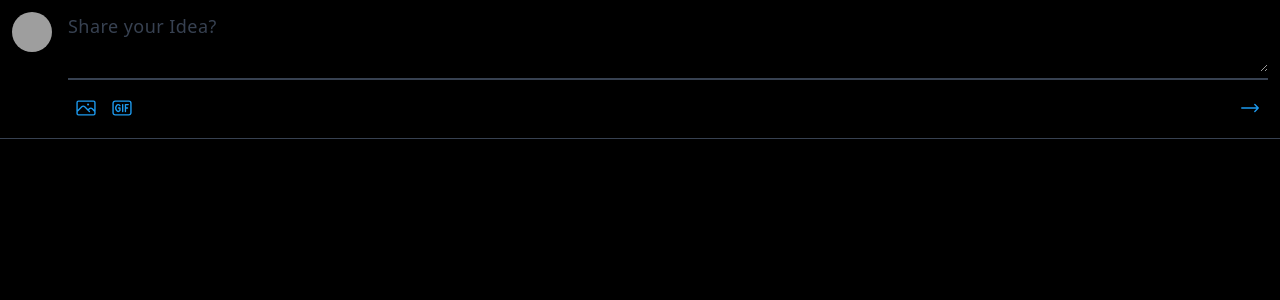
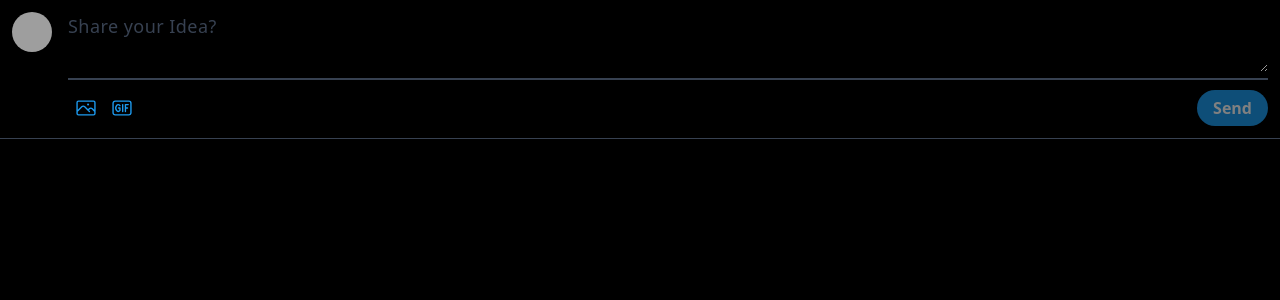
Before and after one commit to KelvinWong0421/openhub, a Next.js app: page /components/Input in a window 1280 px wide. Shown: the top 300 px of the page. Built offline with nearby package versions, Linux system fonts and the light colour scheme; grey boxes are pictures that could not be loaded.

Commit message:
Connect firebase
+post
+img

```diff
--- /dev/null
+++ b/firebase.js
@@ -0,0 +1,25 @@
+// Import the functions you need from the SDKs you need
+import { initializeApp, getApp, getApps } from "firebase/app";
+import { getFirestore } from "firebase/firestore";
+import { getStorage } from "firebase/storage";
+
+// TODO: Add SDKs for Firebase products that you want to use
+// https://firebase.google.com/docs/web/setup#available-libraries
+
+// Your web app's Firebase configuration
+const firebaseConfig = {
+  apiKey: "AIzaSyAHMuEGmIDKJb-Lpz_-KF-CJN26SaVpyJM",
+  authDomain: "openhub-g2.firebaseapp.com",
+  projectId: "openhub-g2",
+  storageBucket: "openhub-g2.appspot.com",
+  messagingSenderId: "504358266504",
+  appId: "1:504358266504:web:bf304ff1284b6c8ef8e13d"
+};
+
+// Initialize Firebase
+const app = !getApps().length ? initializeApp(firebaseConfig) : getApp();
+const db = getFirestore();
+const storage = getStorage();
+
+export default app;
+export { db, storage };
--- a/package.json
+++ b/package.json
@@ -16,6 +16,7 @@
     "@types/react-dom": "18.0.10",
     "eslint": "8.33.0",
     "eslint-config-next": "13.1.6",
+    "firebase": "^9.17.2",
     "next": "13.1.6",
     "react": "18.2.0",
     "react-dom": "18.2.0",
--- a/pages/components/Input.tsx
+++ b/pages/components/Input.tsx
@@ -1,26 +1,73 @@
 import { ArrowLongRightIcon, GifIcon, PhotoIcon, XMarkIcon } from '@heroicons/react/24/outline';
 import React, { useRef, useState } from 'react'
 
+import { db, storage } from "@/firebase";
+import {
+  addDoc,
+  collection,
+  doc,
+  serverTimestamp,
+  updateDoc,
+} from "@firebase/firestore";
+import { getDownloadURL, ref, uploadString } from "@firebase/storage";
 
 type Props = {}
 
 function Input({}: Props) {
         // hook
         const [input,setInput] = useState('');
-        const [selectedFile, setSelectedFile] = useState(null);
+        const [selectedFile, setSelectedFile] = useState<string | null>(null);
         const [showGif, setShowGif] = useState(false);
+        const [loading, setLoadiing] = useState(false);
 
         const filePickerRef = useRef<HTMLInputElement>(null);
 
+        // send post function
+        const sendPost = async() => {
+            if(loading) return;
+            setLoadiing(true);
 
-        const addImageToPost = () => {
-            setSelectedFile(selectedFile);
+            const docRef = await addDoc(collection(db,'posts'),{
+                // id: session.user.uid,
+                // username: session.user.name,
+                // userImg: session.user.image,
+                // tag: session.user.tag,
+                text: input,
+                timestamp: serverTimestamp(),
+            });
+
+            const imageRef = ref(storage, `posts/${docRef.id}/image`);
+
+            if (selectedFile){
+                await uploadString(imageRef,selectedFile,'data_url').
+                then(async () =>{
+                    const downloadURL = await getDownloadURL(imageRef)
+                    await updateDoc(doc(db,'posts',docRef.id),{
+                        image:downloadURL,
+                    })
+                })
+            }
+
+            setLoadiing(false)
+            setInput('')
+            setSelectedFile(null)
+            setShowGif(false)
+        }
+
+        const addImageToPost = (e: React.ChangeEvent<HTMLInputElement>) => {
+            const reader = new FileReader();
+            if(e.target.files&&e.target.files[0]){
+                reader.readAsDataURL(e.target.files[0]);
+            }
+            reader.onload = (readerEvent) =>{
+                setSelectedFile(readerEvent.target?.result as string);
+            }
         };
 
 
 
   return (
-    <div className={`border-b border-gray-700 p-3 flex space-x-4 /overflow-y-scroll/`}>
+    <div className={`border-b border-gray-700 p-3 flex space-x-4 /overflow-y-scroll/ ${loading &&" opacity-40"}`}>
         {/* user */}
         <img src="https://media.moddb.com/cache/images/members/5/4550/4549205/thumb_620x2000/duck.jpg"
           alt=""
@@ -60,6 +107,8 @@ function Input({}: Props) {
             </div>
 
             {/* icon */}
+
+            {!loading && (
             <div className='flex items-center justify-between pt-2.5'>
                 <div className=' flex items-center '>
 
@@ -85,12 +134,17 @@ function Input({}: Props) {
                 </div>
 
                 {/* Sending */}
-                <div className='icon flex justify-center'>
-                    <ArrowLongRightIcon className='h-[22px] text-[#1d9bf0]'/>
-                </div>
-
+                <button
+                className="bg-[#1d9bf0] text-white rounded-full px-4 py-1.5
+                font-bold shadow-md hover:bg-[#1a8cd8] disabled:hover:bg-[#1d9bf0]
+                disabled:opacity-50 disabled:cursor-default flex"
+                disabled={!input && !selectedFile}
+                onClick={sendPost}
+                >
+                    Send
+                </button>
             </div>
-
+            )}
 
         </div>
 
```
Also changed, not shown: 1 other file (tests, documents, lock files or other folders).
